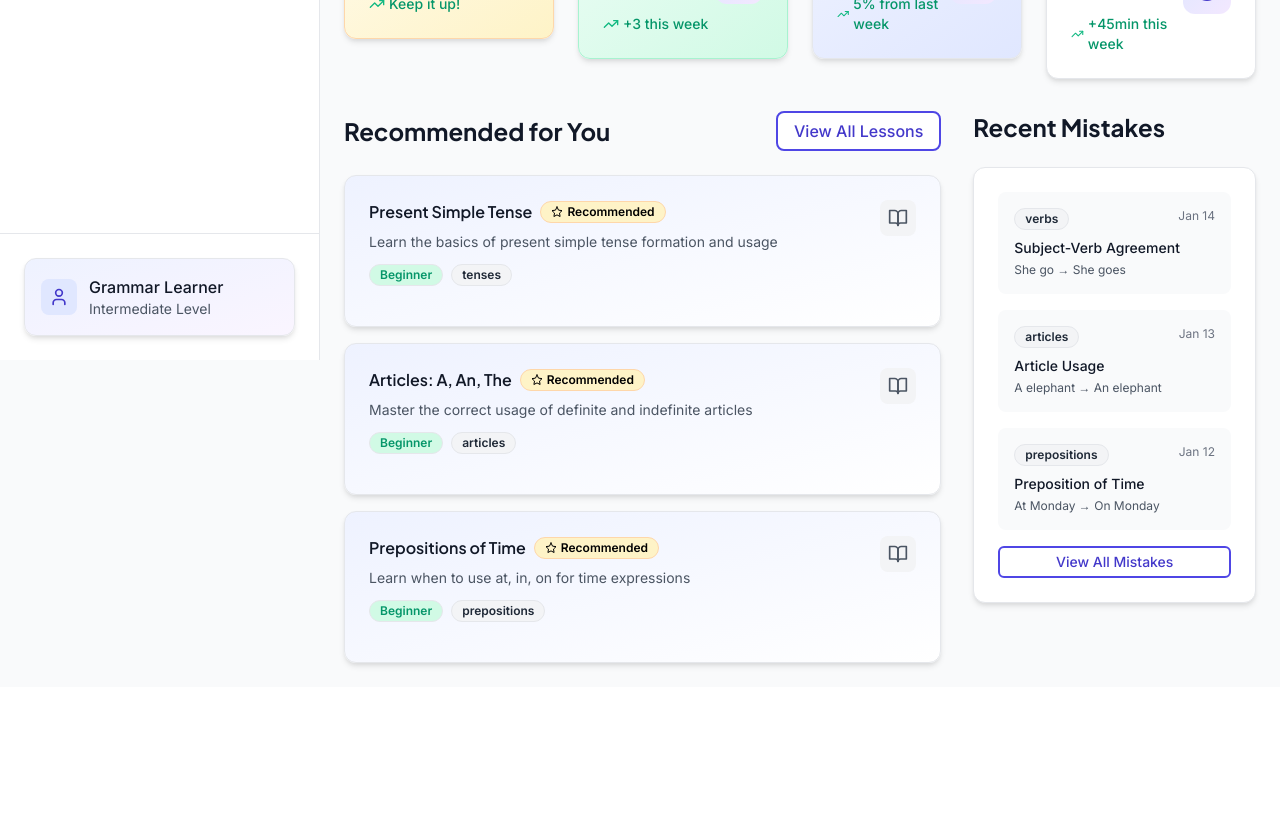
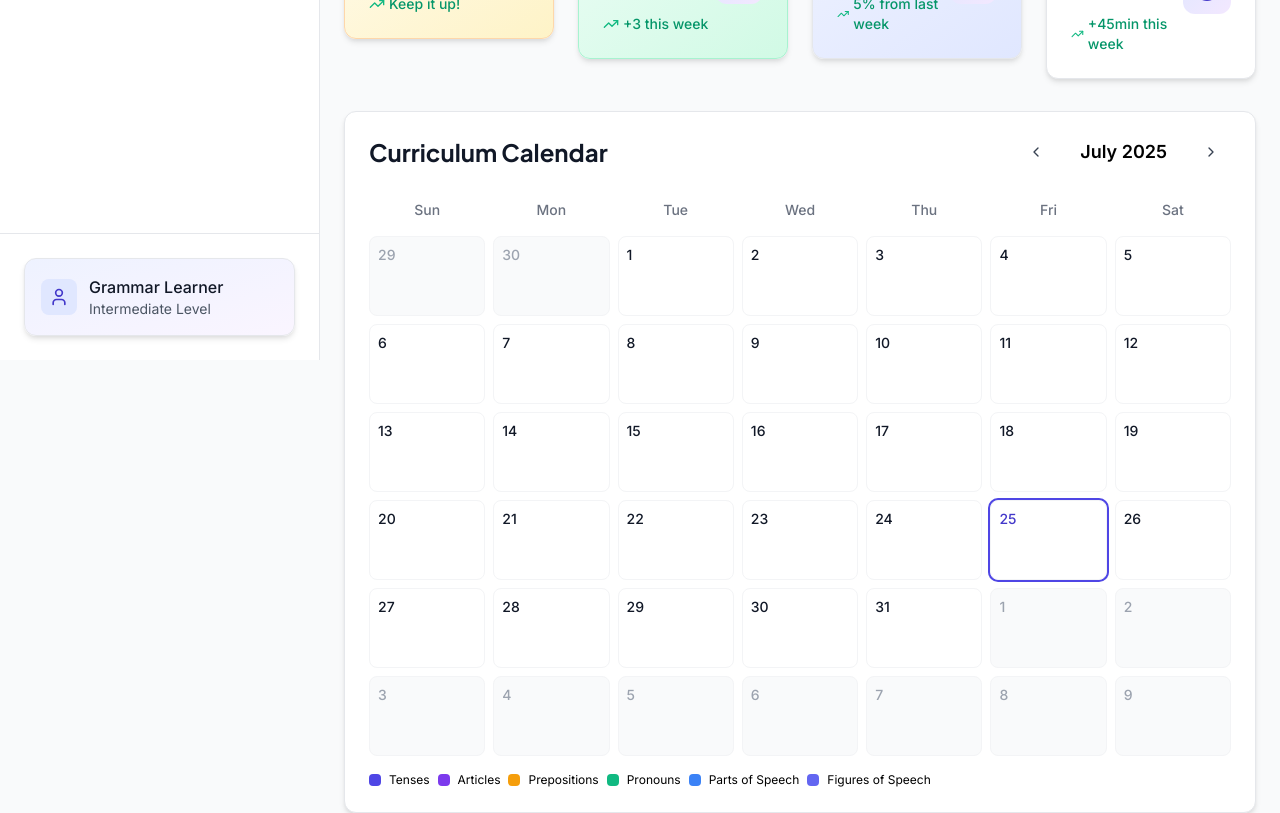
Before and after one commit to apper-canvas/grammarflow-circuit-mega, a React (Vite) app: page / in a window 1280 px wide. Shown: the part 440-1253 px from the top of the page. Before the commit the page ends 1127 px from the top, so only its background shows below. Built offline with nearby package versions, Linux system fonts and the light colour scheme.

Commit message:
Add curriculum calendar to Dashboard showing scheduled lessons by date with month navigation and category-based color coding

```diff
--- a/src/components/pages/Dashboard.jsx
+++ b/src/components/pages/Dashboard.jsx
@@ -16,9 +16,11 @@ import { toast } from "react-toastify";
 
 const Dashboard = () => {
   const navigate = useNavigate();
-  const [userData, setUserData] = useState(null);
+const [userData, setUserData] = useState(null);
   const [recommendedLessons, setRecommendedLessons] = useState([]);
   const [recentMistakes, setRecentMistakes] = useState([]);
+  const [calendarLessons, setCalendarLessons] = useState([]);
+  const [selectedDate, setSelectedDate] = useState(new Date());
   const [loading, setLoading] = useState(true);
   const [error, setError] = useState("");
 
@@ -31,15 +33,21 @@ const Dashboard = () => {
       setLoading(true);
       setError("");
 
-      const [user, lessons, mistakes] = await Promise.all([
+const startDate = new Date();
+      const endDate = new Date();
+      endDate.setDate(endDate.getDate() + 30);
+
+      const [user, lessons, mistakes, calendarData] = await Promise.all([
         userService.getCurrentUser(),
         lessonService.getRecommended(3),
-        userService.getRecentMistakes(5)
+        userService.getRecentMistakes(5),
+        lessonService.getByDateRange(startDate, endDate)
       ]);
 
       setUserData(user);
       setRecommendedLessons(lessons);
       setRecentMistakes(mistakes);
+      setCalendarLessons(calendarData);
     } catch (err) {
       setError("Failed to load dashboard data");
     } finally {
@@ -128,8 +136,7 @@ const Dashboard = () => {
           </div>
         </div>
       </motion.div>
-
-      {/* Stats Grid */}
+{/* Stats Grid */}
       <div className="grid grid-cols-1 md:grid-cols-2 lg:grid-cols-4 gap-6">
         {stats.map((stat, index) => (
           <motion.div
@@ -142,6 +149,156 @@ const Dashboard = () => {
           </motion.div>
         ))}
       </div>
+
+      {/* Curriculum Calendar */}
+      <motion.div
+        initial={{ opacity: 0, y: 20 }}
+        animate={{ opacity: 1, y: 0 }}
+        transition={{ delay: 0.4 }}
+      >
+        <Card className="p-6">
+          <div className="flex items-center justify-between mb-6">
+            <h2 className="text-2xl font-bold text-gray-900">
+              Curriculum Calendar
+            </h2>
+            <div className="flex items-center space-x-2">
+              <Button
+                variant="ghost"
+                size="sm"
+                onClick={() => {
+                  const newDate = new Date(selectedDate);
+                  newDate.setMonth(newDate.getMonth() - 1);
+                  setSelectedDate(newDate);
+                }}
+              >
+                <ApperIcon name="ChevronLeft" size={16} />
+              </Button>
+              <span className="text-lg font-semibold px-4">
+                {selectedDate.toLocaleDateString('en-US', {
+                  month: 'long',
+                  year: 'numeric'
+                })}
+              </span>
+              <Button
+                variant="ghost"
+                size="sm"
+                onClick={() => {
+                  const newDate = new Date(selectedDate);
+                  newDate.setMonth(newDate.getMonth() + 1);
+                  setSelectedDate(newDate);
+                }}
+              >
+                <ApperIcon name="ChevronRight" size={16} />
+              </Button>
+            </div>
+          </div>
+
+          <div className="grid grid-cols-7 gap-2">
+            {/* Calendar Header */}
+            {['Sun', 'Mon', 'Tue', 'Wed', 'Thu', 'Fri', 'Sat'].map(day => (
+              <div key={day} className="p-2 text-center text-sm font-medium text-gray-500">
+                {day}
+              </div>
+            ))}
+
+            {/* Calendar Days */}
+            {(() => {
+              const firstDay = new Date(selectedDate.getFullYear(), selectedDate.getMonth(), 1);
+              const lastDay = new Date(selectedDate.getFullYear(), selectedDate.getMonth() + 1, 0);
+              const startDate = new Date(firstDay);
+              startDate.setDate(startDate.getDate() - firstDay.getDay());
+
+              const days = [];
+              const current = new Date(startDate);
+
+              for (let i = 0; i < 42; i++) {
+                const isCurrentMonth = current.getMonth() === selectedDate.getMonth();
+                const isToday = current.toDateString() === new Date().toDateString();
+                const dateStr = current.toISOString().split('T')[0];
+                const dayLessons = calendarLessons.filter(lesson =>
+                  lesson.scheduledDate === dateStr
+                );
+
+                days.push(
+                  <div
+                    key={current.toISOString()}
+                    className={`min-h-[80px] p-2 border border-gray-100 rounded-lg ${
+                      isCurrentMonth ? 'bg-white' : 'bg-gray-50'
+                    } ${isToday ? 'ring-2 ring-primary-500' : ''} hover:bg-gray-50 transition-colors cursor-pointer`}
+                    onClick={() => {
+                      if (dayLessons.length > 0) {
+                        toast.info(`${dayLessons.length} lesson${dayLessons.length > 1 ? 's' : ''} scheduled for ${current.toLocaleDateString()}`);
+                      }
+                    }}
+                  >
+                    <div className={`text-sm font-medium mb-1 ${
+                      isCurrentMonth ? 'text-gray-900' : 'text-gray-400'
+                    } ${isToday ? 'text-primary-600' : ''}`}>
+                      {current.getDate()}
+                    </div>
+                    <div className="space-y-1">
+                      {dayLessons.slice(0, 2).map(lesson => (
+                        <div
+                          key={lesson.Id}
+                          className={`text-xs px-2 py-1 rounded text-white truncate ${
+                            lesson.category === 'tenses' ? 'bg-primary-500' :
+                            lesson.category === 'articles' ? 'bg-secondary-500' :
+                            lesson.category === 'prepositions' ? 'bg-accent-500' :
+                            lesson.category === 'pronouns' ? 'bg-success-500' :
+                            lesson.category === 'conditionals' ? 'bg-purple-500' :
+                            lesson.category === 'adjectives' ? 'bg-pink-500' :
+                            lesson.category === 'parts-of-speech' ? 'bg-blue-500' :
+                            lesson.category === 'figures-of-speech' ? 'bg-indigo-500' :
+                            'bg-gray-500'
+                          }`}
+                          title={lesson.title}
+                        >
+                          {lesson.title}
+                        </div>
+                      ))}
+                      {dayLessons.length > 2 && (
+                        <div className="text-xs text-gray-500 px-2">
+                          +{dayLessons.length - 2} more
+                        </div>
+                      )}
+                    </div>
+                  </div>
+                );
+                current.setDate(current.getDate() + 1);
+              }
+
+              return days;
+            })()}
+          </div>
+
+          <div className="mt-4 flex flex-wrap gap-2">
+            <div className="flex items-center text-xs">
+              <div className="w-3 h-3 bg-primary-500 rounded mr-2"></div>
+              <span>Tenses</span>
+            </div>
+            <div className="flex items-center text-xs">
+              <div className="w-3 h-3 bg-secondary-500 rounded mr-2"></div>
+              <span>Articles</span>
+            </div>
+            <div className="flex items-center text-xs">
+              <div className="w-3 h-3 bg-accent-500 rounded mr-2"></div>
+              <span>Prepositions</span>
+            </div>
+            <div className="flex items-center text-xs">
+              <div className="w-3 h-3 bg-success-500 rounded mr-2"></div>
+              <span>Pronouns</span>
+            </div>
+            <div className="flex items-center text-xs">
+              <div className="w-3 h-3 bg-blue-500 rounded mr-2"></div>
+              <span>Parts of Speech</span>
+            </div>
+            <div className="flex items-center text-xs">
+              <div className="w-3 h-3 bg-indigo-500 rounded mr-2"></div>
+              <span>Figures of Speech</span>
+            </div>
+          </div>
+        </Card>
+      </motion.div>
 
       <div className="grid grid-cols-1 lg:grid-cols-3 gap-8">
         {/* Recommended Lessons */}
--- a/src/services/mockData/lessons.json
+++ b/src/services/mockData/lessons.json
@@ -6,6 +6,7 @@
     "category": "tenses",
     "difficulty": 1,
     "estimatedTime": 15,
+    "scheduledDate": "2024-12-15",
     "content": {
       "explanation": "The present simple tense is used to describe habits, facts, and general truths.",
       "examples": [
@@ -28,6 +29,7 @@
     "category": "articles",
     "difficulty": 1,
     "estimatedTime": 12,
+    "scheduledDate": "2024-12-16",
     "content": {
       "explanation": "Articles are words that define a noun as specific or unspecific.",
       "examples": [
@@ -50,6 +52,7 @@
     "category": "tenses",
     "difficulty": 2,
     "estimatedTime": 20,
+    "scheduledDate": "2024-12-18",
     "content": {
       "explanation": "Past simple is for completed actions at specific times, present perfect connects past to present.",
       "examples": [
@@ -70,6 +73,7 @@
     "category": "prepositions",
     "difficulty": 1,
     "estimatedTime": 10,
+    "scheduledDate": "2024-12-19",
     "content": {
       "explanation": "Prepositions of time show when something happens.",
       "examples": [
@@ -92,6 +96,7 @@
     "category": "pronouns",
     "difficulty": 1,
     "estimatedTime": 8,
+    "scheduledDate": "2024-12-20",
     "content": {
       "explanation": "Subject pronouns perform the action, object pronouns receive the action.",
       "examples": [
@@ -112,6 +117,7 @@
     "category": "conditionals",
     "difficulty": 2,
     "estimatedTime": 18,
+    "scheduledDate": "2024-12-22",
     "content": {
       "explanation": "First conditional expresses real or likely future situations.",
       "examples": [
@@ -132,6 +138,7 @@
     "category": "adjectives",
     "difficulty": 2,
     "estimatedTime": 16,
+    "scheduledDate": "2024-12-23",
     "content": {
       "explanation": "Comparative adjectives compare two things, superlatives compare three or more.",
       "examples": [
@@ -144,7 +151,7 @@
       ]
     },
     "prerequisites": []
-},
+  },
   {
     "Id": 8,
     "title": "Present Continuous Tense",
@@ -152,6 +159,7 @@
     "category": "tenses",
     "difficulty": 1,
     "estimatedTime": 14,
+    "scheduledDate": "2024-12-25",
     "content": {
       "explanation": "Present continuous describes actions happening right now or temporary situations.",
       "examples": [
@@ -172,6 +180,7 @@
     "category": "parts-of-speech",
     "difficulty": 1,
     "estimatedTime": 15,
+    "scheduledDate": "2024-12-26",
     "content": {
       "explanation": "Nouns are words that name people, places, things, or ideas. They can be concrete or abstract.",
       "examples": [
@@ -194,6 +203,7 @@
     "category": "parts-of-speech",
     "difficulty": 1,
     "estimatedTime": 12,
+    "scheduledDate": "2024-12-27",
     "content": {
       "explanation": "Verbs express actions, states of being, or help other verbs complete their meaning.",
       "examples": [
@@ -216,6 +226,7 @@
     "category": "parts-of-speech",
     "difficulty": 2,
     "estimatedTime": 14,
+    "scheduledDate": "2024-12-29",
     "content": {
       "explanation": "Adverbs modify verbs, adjectives, or other adverbs, often ending in -ly.",
       "examples": [
@@ -238,6 +249,7 @@
     "category": "parts-of-speech",
     "difficulty": 1,
     "estimatedTime": 8,
+    "scheduledDate": "2024-12-30",
     "content": {
       "explanation": "Interjections are words or phrases that express strong emotion or sudden feeling.",
       "examples": [
@@ -260,6 +272,7 @@
     "category": "parts-of-speech",
     "difficulty": 2,
     "estimatedTime": 16,
+    "scheduledDate": "2025-01-02",
     "content": {
       "explanation": "Conjunctions connect words, phrases, or clauses in sentences.",
       "examples": [
@@ -282,6 +295,7 @@
     "category": "figures-of-speech",
     "difficulty": 2,
     "estimatedTime": 18,
+    "scheduledDate": "2025-01-03",
     "content": {
       "explanation": "Metaphors compare two unlike things without using 'like' or 'as', creating vivid imagery.",
       "examples": [
@@ -304,6 +318,7 @@
     "category": "figures-of-speech",
     "difficulty": 1,
     "estimatedTime": 12,
+    "scheduledDate": "2025-01-05",
     "content": {
       "explanation": "Similes compare two different things using 'like' or 'as' to create vivid descriptions.",
       "examples": [
@@ -326,6 +341,7 @@
     "category": "figures-of-speech",
     "difficulty": 2,
     "estimatedTime": 14,
+    "scheduledDate": "2025-01-06",
     "content": {
       "explanation": "Personification gives human characteristics to non-human things.",
       "examples": [
@@ -348,6 +364,7 @@
     "category": "figures-of-speech",
     "difficulty": 2,
     "estimatedTime": 10,
+    "scheduledDate": "2025-01-08",
     "content": {
       "explanation": "Hyperbole uses deliberate and obvious exaggeration for emphasis or effect.",
       "examples": [
@@ -370,6 +387,7 @@
     "category": "figures-of-speech",
     "difficulty": 1,
     "estimatedTime": 10,
+    "scheduledDate": "2025-01-09",
     "content": {
       "explanation": "Alliteration repeats the same consonant sound at the beginning of nearby words.",
       "examples": [
@@ -392,6 +410,7 @@
     "category": "figures-of-speech",
     "difficulty": 1,
     "estimatedTime": 8,
+    "scheduledDate": "2025-01-10",
     "content": {
       "explanation": "Onomatopoeia uses words that phonetically imitate the sound they describe.",
       "examples": [
@@ -414,6 +433,7 @@
     "category": "figures-of-speech",
     "difficulty": 3,
     "estimatedTime": 20,
+    "scheduledDate": "2025-01-12",
     "content": {
       "explanation": "Irony involves contrast between expectation and reality, or between literal and intended meaning.",
       "examples": [
@@ -436,6 +456,7 @@
     "category": "figures-of-speech",
     "difficulty": 2,
     "estimatedTime": 12,
+    "scheduledDate": "2025-01-13",
     "content": {
       "explanation": "Oxymoron combines contradictory or opposing terms to create a paradoxical effect.",
       "examples": [
```
Also changed, not shown: src/services/api/lessonService.js (+11 -1 lines).
